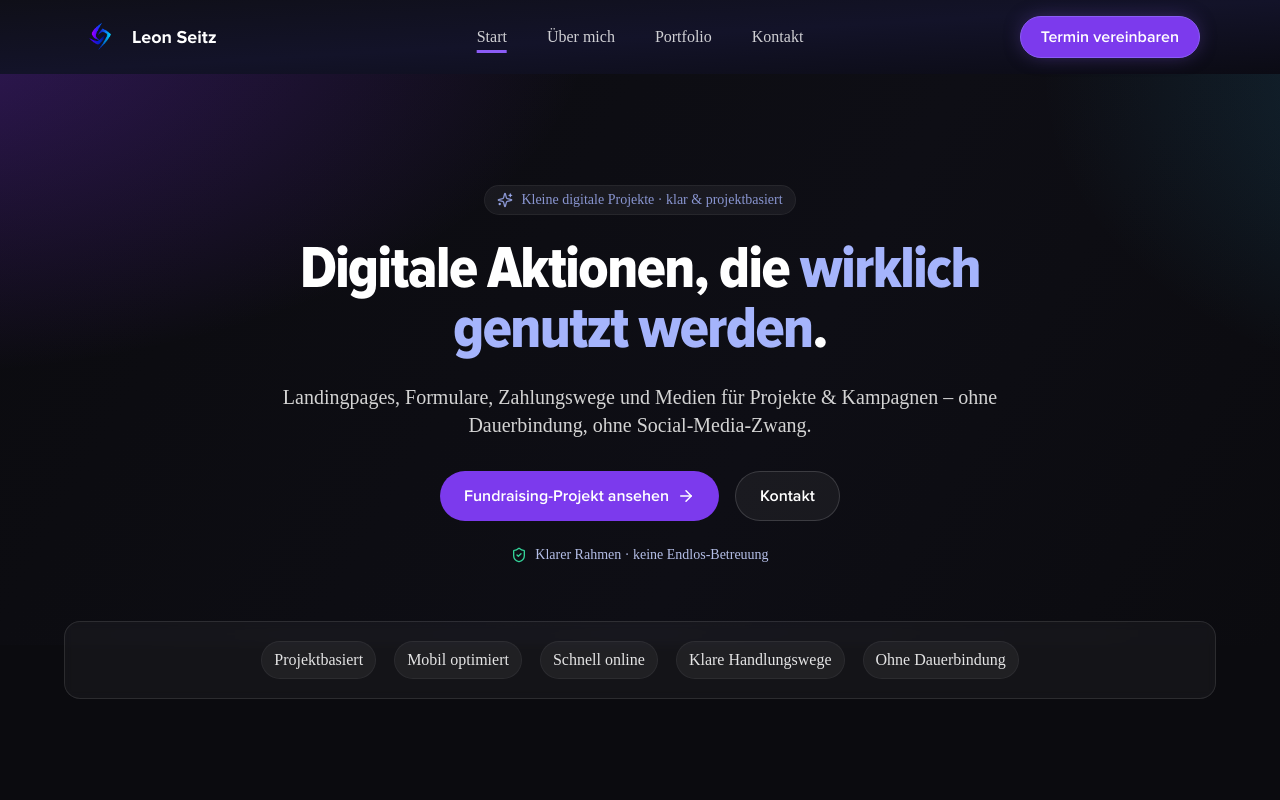
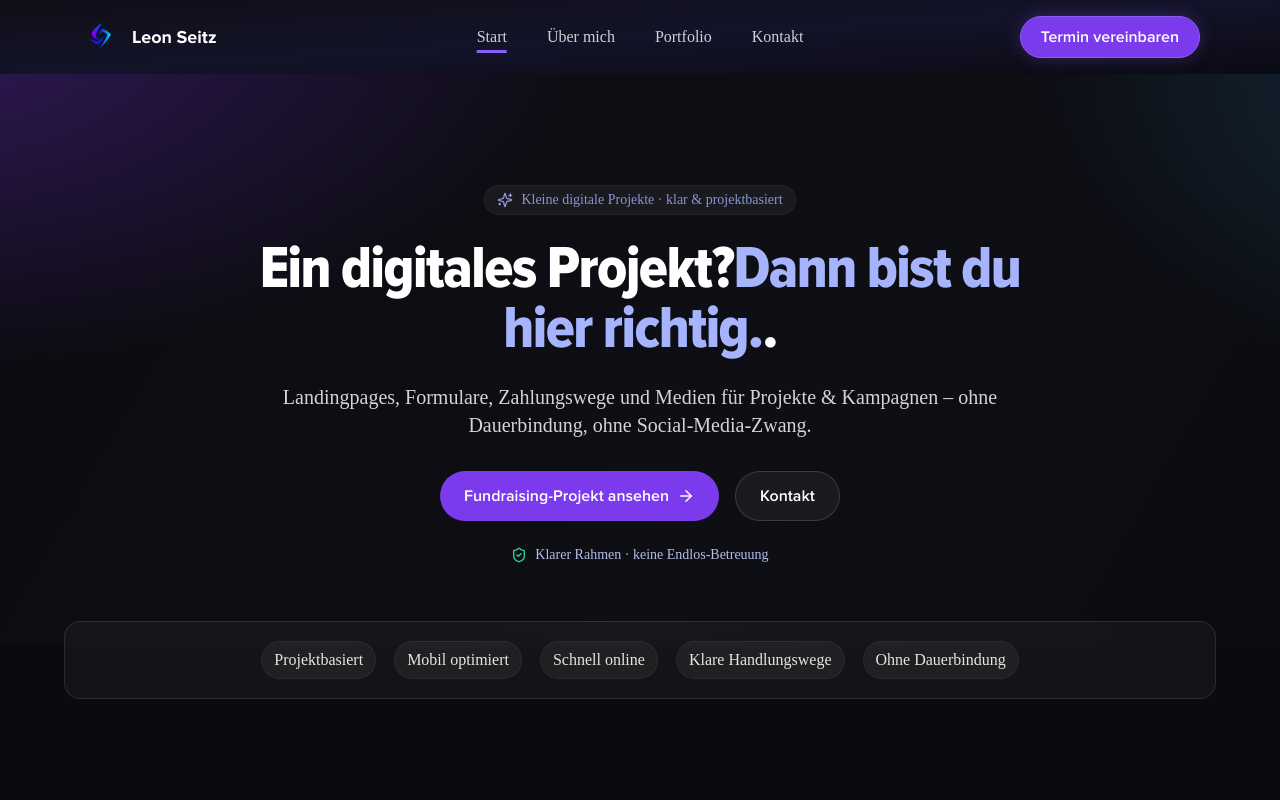
Before and after one commit to cyclebittt/pavewebyyyy, a Next.js app: page / in a window 1280 px wide. Shown: the top 800 px of the page. Built offline with nearby package versions, Linux system fonts and the light colour scheme; a web font is replaced by a local one.

Commit message:
Update header text for digital projects section

```diff
--- a/app/page.js
+++ b/app/page.js
@@ -101,7 +101,7 @@ export default function Home() {
           </span>
 
           <h1 className="mt-6 text-4xl md:text-6xl font-extrabold tracking-tight">
-            Digitale Aktionen, die <span className="text-indigo-300">wirklich genutzt werden</span>.
+            Ein digitales Projekt?<span className="text-indigo-300">Dann bist du hier richtig.</span>.
           </h1>
 
           <p className="mt-6 text-lg md:text-xl text-neutral-300">
```
